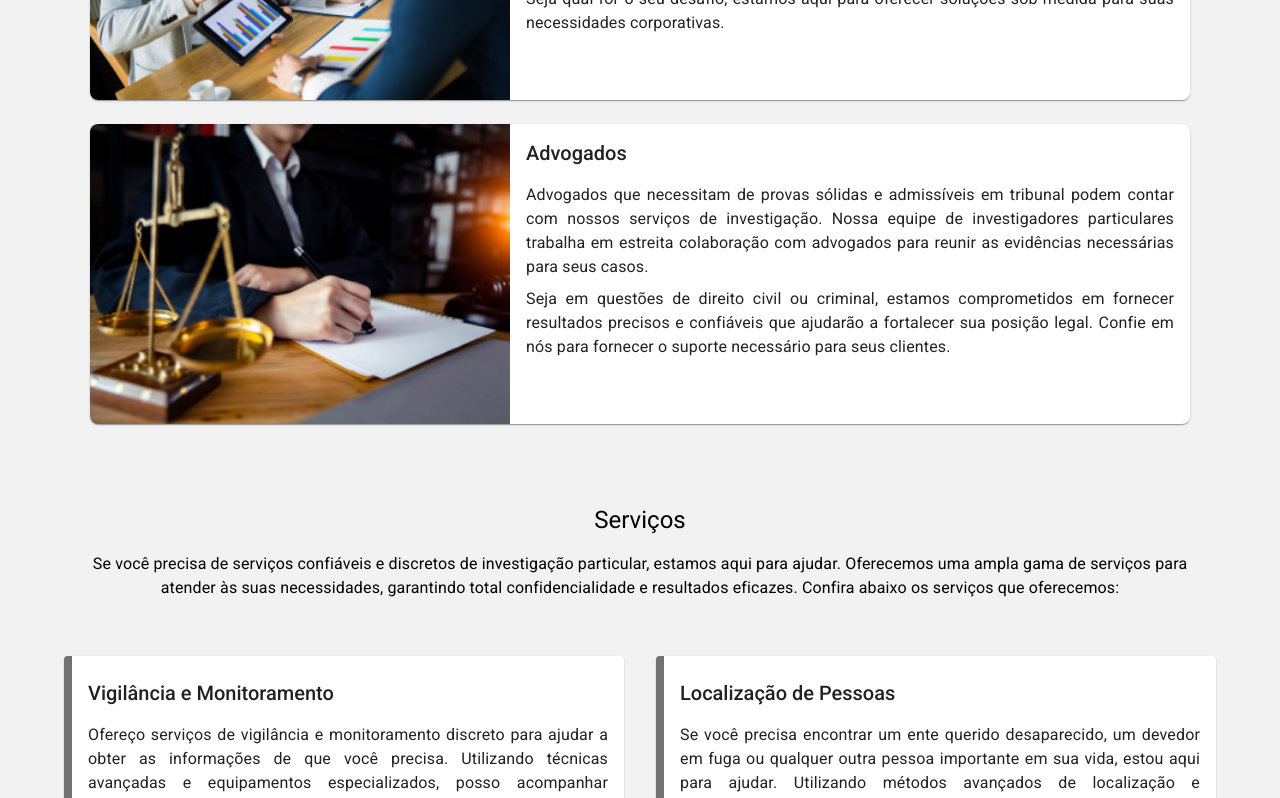
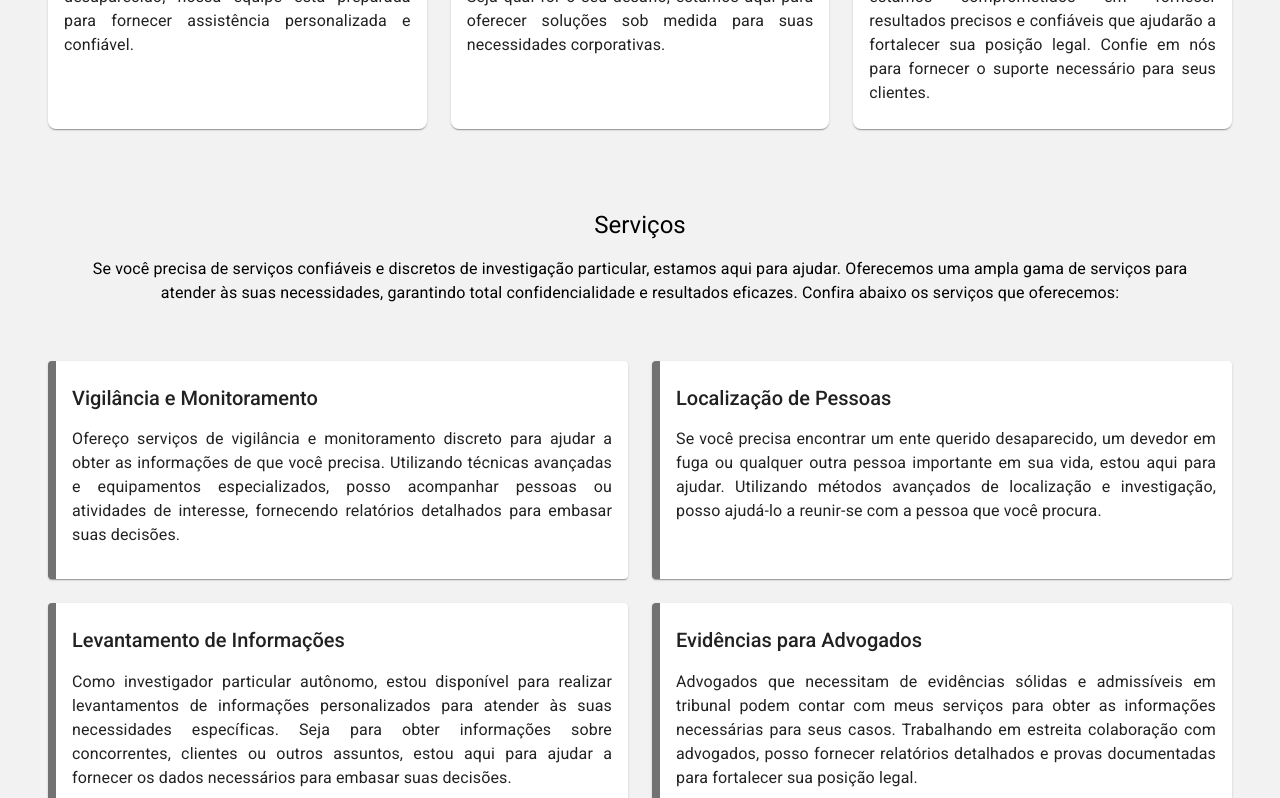
Before and after one commit to xLupus/PrivateEye-WebSite, a React (Vite) app: page / in a window 1280 px wide. Shown: the part 1260-2058 px from the top of the page. Built offline with nearby package versions, Linux system fonts and the light colour scheme.

Commit message:
Mudança nos cards

```diff
--- a/src/App.jsx
+++ b/src/App.jsx
@@ -70,7 +70,7 @@ export const App = () => {
                 <Box maxWidth={{ xs: "lg", xl: "xl" }} marginX={'auto'} paddingX={{ xs: 3, md: 6, xl: 12 }}>
                     {/* Publico Alvo */}
                     <Stack gap={3} alignItems={'center'} paddingBottom={5} marginTop={-8}/*  bgcolor={{xl: "green"}} */>
-                        <Stack gap={{ xs: 3, xl: 4 }} direction={{ xl: "row" }}>
+                        <Stack gap={{ xs: 3, xl: 4 }} direction={{ lg: "row" }}>
                             {audience.map((group, i) => (
                                 <Card
                                     key={group.target}
@@ -85,7 +85,7 @@ export const App = () => {
                                     sx={{
                                         maxWidth: { xs: 450, md: 1100, xl: 450 },
                                         display: 'flex',
-                                        flexDirection: { xs: 'column', md: 'row', xl: "column" },
+                                        flexDirection: { xs: 'column', md: 'row', lg: "column" },
                                         flex: 1,
                                         borderRadius: 2
                                     }}
@@ -93,7 +93,10 @@ export const App = () => {
                                     <CardMedia
                                         component={'img'}
                                         image={group.poster}
-                                        sx={{ height: 300, alignSelf: 'center' }}
+                                        sx={{
+                                            height: { xs: 300, lg: 250, xl: 280 },
+                                            alignSelf: 'center'
+                                        }}
                                     />
 
                                     <Box>
@@ -120,14 +123,12 @@ export const App = () => {
                             Se você precisa de serviços confiáveis e discretos de investigação particular, estamos aqui para ajudar. Oferecemos uma ampla gama de serviços para atender às suas necessidades, garantindo total confidencialidade e resultados eficazes. Confira abaixo os serviços que oferecemos:
                         </Typography>
 
-                        <Grid container columns={2} rowSpacing={3}>
+                        <Grid container columns={2} rowSpacing={{ xs: 3, lg: 4 }} columnSpacing={3}>
                             {services.map(job => (
                                 <Grid
                                     item
                                     xs={2}
                                     lg={1}
-                                    paddingX={{ xs: 0, sm: 1, md: 2 }}
-                                    paddingY={{ xs: 3, sm: 2, md: 3 }}
                                     key={job.name}
                                     component={motion.div}
                                     initial={{ opacity: 0 }}
@@ -185,8 +186,8 @@ export const App = () => {
                         <Grid
                             container
                             columns={2}
-                            columnSpacing={5}
-                            rowSpacing={2}
+                            columnSpacing={3}
+                            rowSpacing={1}
                             component={motion.div}
                             initial={{ opacity: 0 }}
                             whileInView={{ opacity: 1 }}
```
